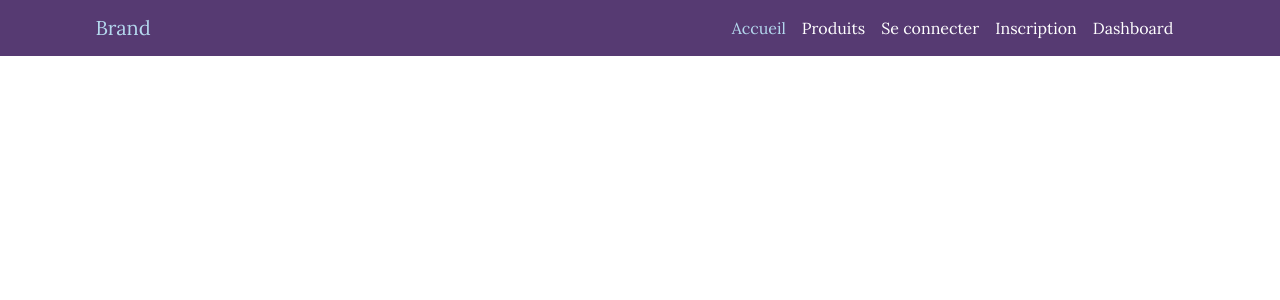
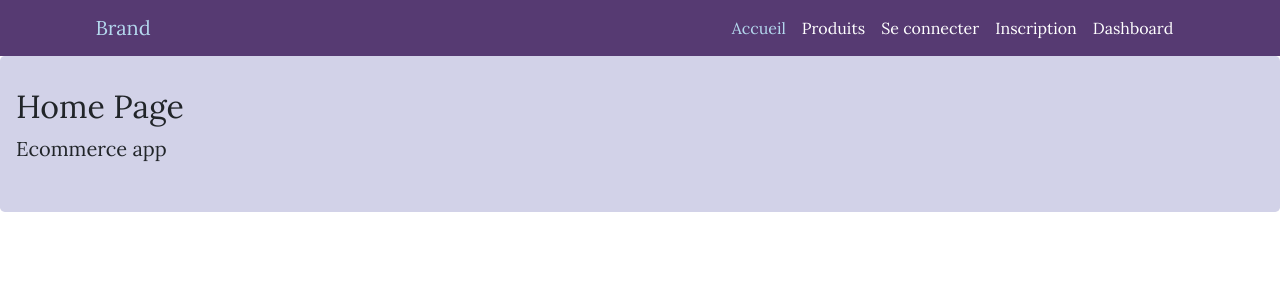
Before and after one commit to mohamed-mowafya/e-commerce-gadget-factory, a React (Create React App) app in the folder ecommerce-frontend/: page / in a window 1280 px wide. Shown: the top 300 px of the page. Built offline with nearby package versions, Linux system fonts and the light colour scheme; no server answers.

Commit message:
Modification Layout
- aJout du css pour le jumbotron dans le layout

```diff
--- /dev/null
+++ b/ecommerce-frontend/src/CSS/Layout.css
@@ -0,0 +1,7 @@
+.jumbotron{
+
+   padding: 2rem 1rem;
+   margin-bottom: 2rem;
+   background-color: #D2D2E8;
+   border-radius: .3rem;
+}
--- a/ecommerce-frontend/src/CSS/login_signup.css
+++ b/ecommerce-frontend/src/CSS/login_signup.css
@@ -39,6 +39,7 @@
     color: black;
     text-align: center;
 }
+
 .section-inscription{
     border: 2px solid #36213e3b;
     height: 480px;
--- a/ecommerce-frontend/src/site/Layout.js
+++ b/ecommerce-frontend/src/site/Layout.js
@@ -1,9 +1,28 @@
 import React from "react";
 import Navbar from './Navbar';
-const Layout = ({title ='title',description ='Description',className,children}) => (
+import '../CSS/Layout.css'
+
+const Layout = ({
+    title ='title',
+    description ='Description',
+    className,
+    children}) => (
     <div>
     <Navbar/>
-    <div className={className}>{children}</div>
+    <div className="jumbotron">
+        <h2 className="">
+            {title}
+        </h2>
+
+        <p className="lead">
+            {description}
+        </p>
+
     </div>
-)
+    <div className={className}>
+        {children}
+        </div>
+    </div>
+    );
+
 export default Layout;
```
